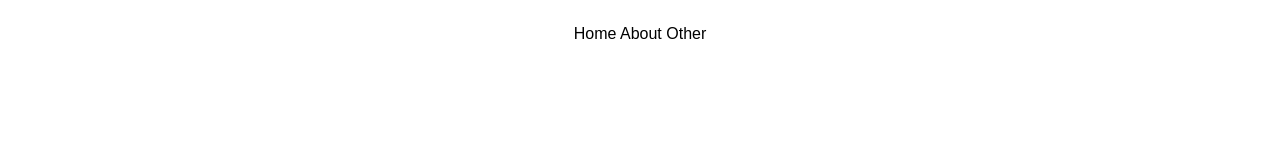
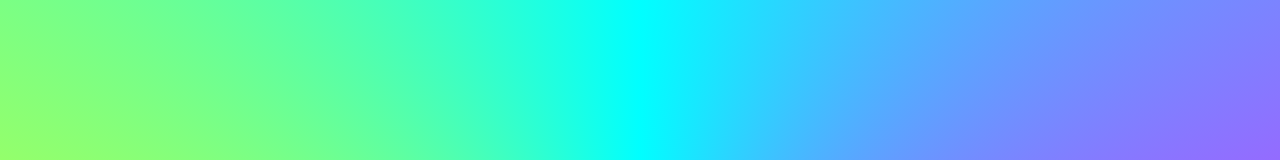
Before and after one commit to sudhanshuDongre24/react-motion, a React (Vite) app: page / in a window 1280 px wide. Shown: the top 160 px of the page. Built offline with nearby package versions, Linux system fonts and the light colour scheme.

Commit message:
Add conic Gradient

```diff
--- a/src/App.tsx
+++ b/src/App.tsx
@@ -31,6 +31,7 @@ import DragToReOrder from "./examples/DragToReOrder.js";
 import DragToReOrderTab from "./examples/DragToReOrderTab/DynamicNavigation.js";
 import DynamicNav from "./examples/DynamicNav/DynamicNav.js";
 import PageTransition from "./examples/PageTransition/PageTransition.js";
+import ConicGradientPointer from "./examples/ConicGradientPointer.js";
 
 const App = () => {
   return (
@@ -68,7 +69,8 @@ const App = () => {
       {/* <DragToReOrder /> */}
       {/* <DragToReOrderTab /> */}
       {/* <DynamicNav /> */}
-      <PageTransition />
+      {/* <PageTransition /> */}
+      <ConicGradientPointer />
     </div>
   );
 };
--- /dev/null
+++ b/src/examples/ConicGradientPointer.tsx
@@ -0,0 +1,41 @@
+import { useMotionValue, motion, useTransform } from "motion/react";
+import React from "react";
+import { useEffect, useRef } from "react";
+
+function useViewportDimensions() {
+  const dimensions = useRef({ width: 0, height: 0 });
+
+  useEffect(() => {
+    dimensions.current.width = window.innerWidth;
+    dimensions.current.height = window.innerHeight;
+  }, []);
+
+  return dimensions.current;
+}
+
+const ConicGradientPointer = () => {
+  const viewport = useViewportDimensions();
+  const gradientX = useMotionValue(0.5);
+  const gradientY = useMotionValue(0.5);
+
+  const background = useTransform(
+    [gradientX, gradientY],
+    ([x, y]) =>
+      `conic-gradient(from 0deg at ${x * 100}% ${
+        y * 100
+      }%, cyan, magenta, yellow, cyan)`
+  );
+
+  return (
+    <motion.div
+      className="inset-0 absolute cursor-none"
+      style={{ background }}
+      onPointerMove={(e) => {
+        gradientX.set(e.clientX / viewport.width);
+        gradientY.set(e.clientY / viewport.height);
+      }}
+    />
+  );
+};
+
+export default ConicGradientPointer;
```
